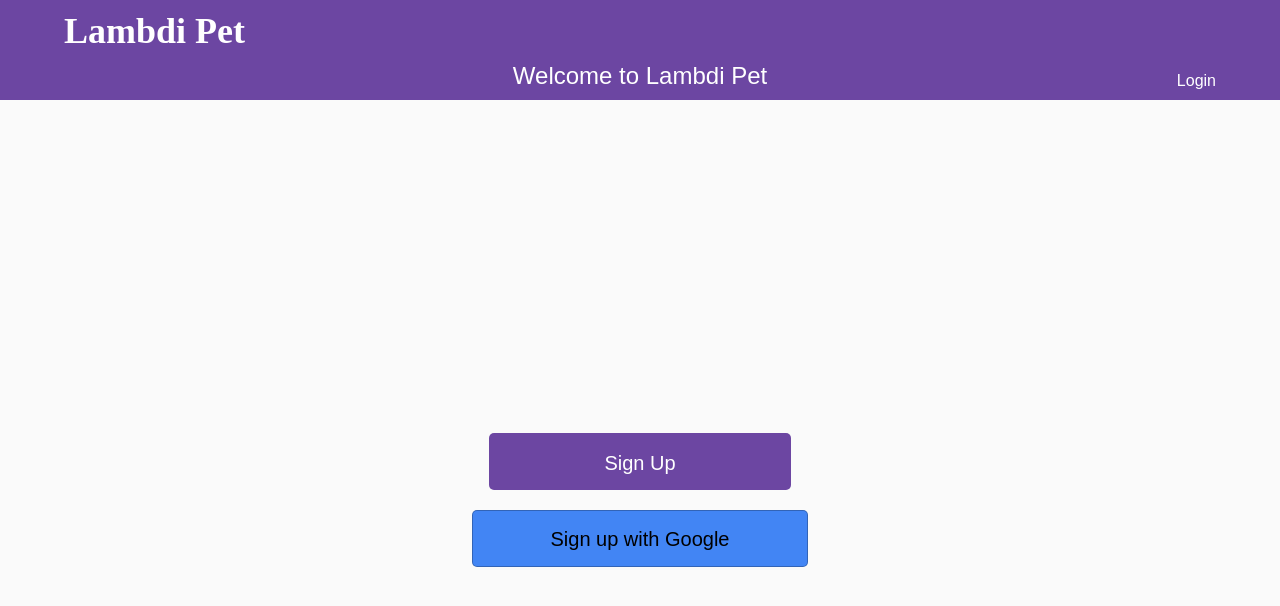
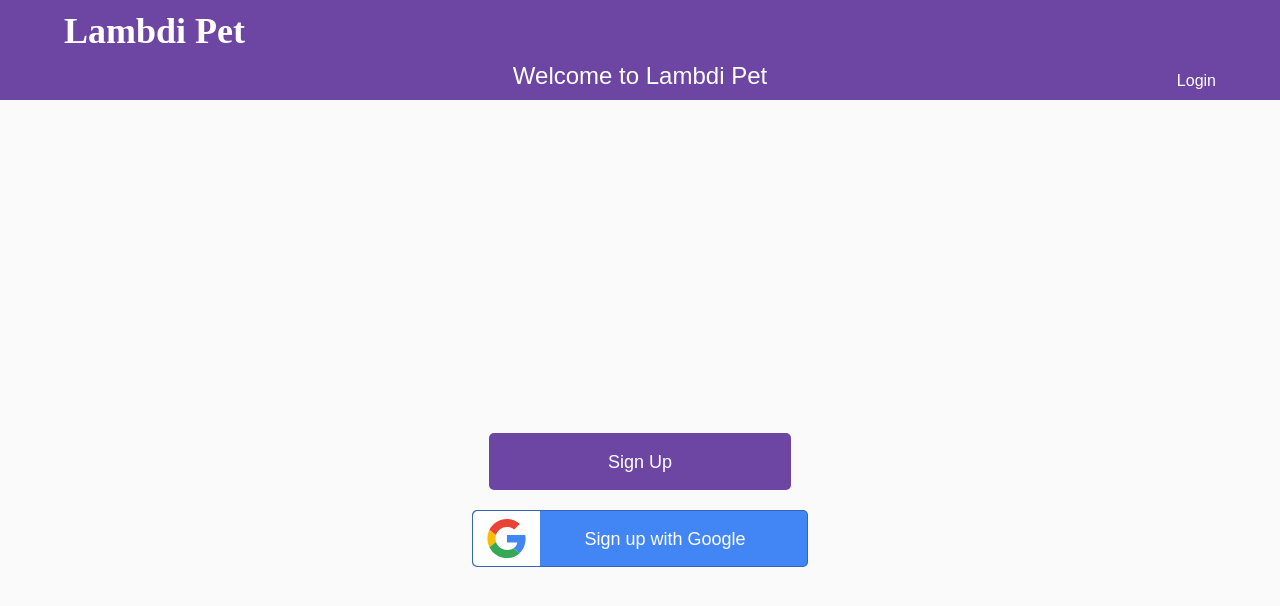
Before and after one commit to Build-Week-GigaPet3/FrontEnd, a React (Create React App) app: page /testing in a window 1280 px wide. Shown: the top 606 px of the page. Built offline with nearby package versions, Linux system fonts and the light colour scheme; a web font is replaced by a local one.

Commit message:
Google Sign Up button component complete

```diff
--- a/src/App.js
+++ b/src/App.js
@@ -16,10 +16,13 @@ function App() {
       <div className="App">
         <header className="App-header">
           <Route exact path='/' component={TestLogin} />
+
+          {/* This route is just for testing buttons and components. Will delete later. */}
           <Route path='/testing'>
             <ButtonLarge title="Sign Up" />
             <GoogleSignUp />
           </Route>
+
         </header>
       </div>
     </Router>
--- a/src/components/buttons/ButtonLarge.js
+++ b/src/components/buttons/ButtonLarge.js
@@ -7,11 +7,11 @@ const LargeButton = styled.button`
     border: none;
     border-radius: 0.5rem;
     padding: 2rem 5rem;
-    font-size: 2rem;
+    font-size: 1.8rem;
     font-weight: 300;
     width: 30.28rem;
     height: 5.7rem;
-    line-height: 2rem;
+    line-height: 1.8rem;
     color: #ffffff;
     transition: all 500ms;
     margin: 1rem 0;
--- a/src/components/buttons/GoogleSignUp.js
+++ b/src/components/buttons/GoogleSignUp.js
@@ -1,23 +1,60 @@
 import React from 'react';
 import styled from 'styled-components';
+
+// icon
+import GoogleIcon from '../../img/googleIcon.svg';
 
 const GoogleButton = styled.button`
     font-family: 'Hind Madurai', sans-serif;
     width: 33.6rem;
     height: 5.7rem;
     background: #4285F4;
-    font-size: 2rem;
-    line-height: 2rem;
-    font-weight: 200;
     border: 1px solid rgba(0, 0, 0, 0.25);
     border-radius: 0.5rem;
     margin: 1rem 0;
+    color: #ffffff;
+    display: flex;
+    transition: all 500ms;
+
+    &:hover {
+        transition: background 500ms;
+        background: #3a79e0;
+    }
+
+    .icon {
+        width: 20%;
+        height: 5.5rem;
+        background: #ffffff;
+        display: flex;
+        justify-content: center;
+        align-items: center;
+        border-top-left-radius: 0.5rem;
+        border-bottom-left-radius: 0.5rem;
+
+        img {
+            width: 3.9rem;
+            height: 4.1rem;
+        }
+    }
+
+    .button-text {
+        width: 75%;
+        height: 5.7rem;
+        display: flex;
+        justify-content: center;
+        align-items: center;
+        font-size: 1.8rem;
+        font-weight: 200;
+    }
 `;
 
 export default function GoogleSignUp() {
     return (
         <GoogleButton>
-            Sign up with Google
+            <div className="icon"><img src={GoogleIcon} alt="Google Icon" /></div>
+            <div className="button-text">
+                <p>Sign up with Google</p>
+            </div>
         </GoogleButton>
     )
 }
--- a/src/index.css
+++ b/src/index.css
@@ -1,3 +1,5 @@
+
+
 @import url('https://fonts.googleapis.com/css?family=Hind+Madurai:300,400,500,600,700&display=swap');
 @import url('https://fonts.googleapis.com/css?family=Rancho&display=swap');
 
```
Also changed, not shown: src/img/googleIcon.svg (added).
